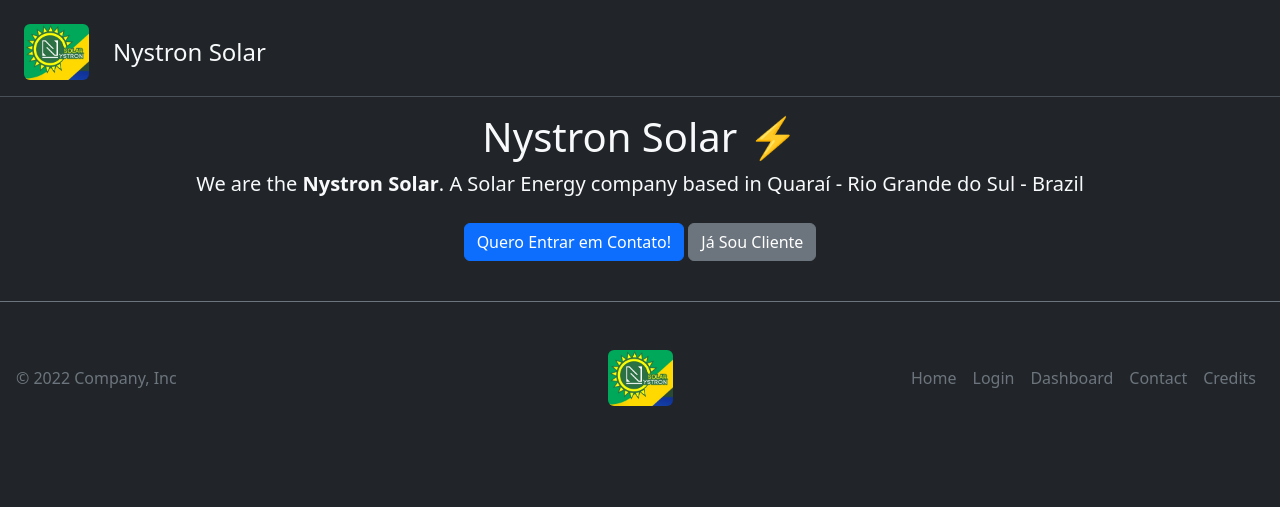
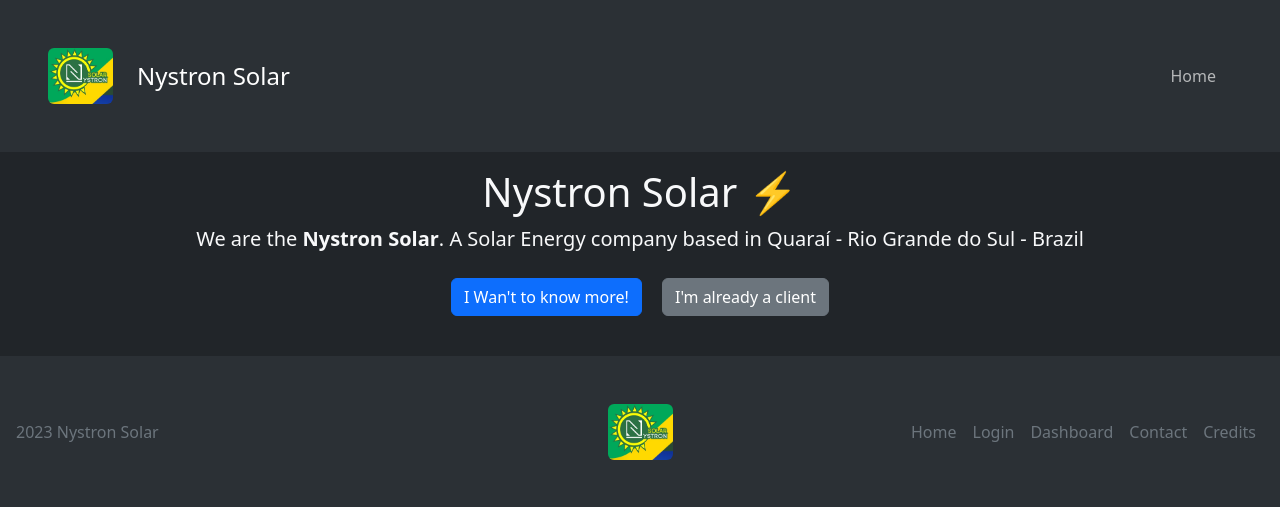
Before and after one commit to NystronSolar/Web, a Symfony app: template templates/index.html.twig in a window 1280 px wide. Shown: the top 507 px of the page. Run offline with Twig, Linux system fonts and the light colour scheme; the template is opened without the code that fills it, so the values that code supplies are empty; some libraries are stand-ins or nearby versions.

Commit message:
fix: header With Menu

```diff
--- a/src/Form/NewClientFormType.php
+++ b/src/Form/NewClientFormType.php
@@ -33,7 +33,7 @@ class NewClientFormType extends AbstractType
         ]);
     }
 
-    public function getBlockPrefix()
+    public function getBlockPrefix(): string
     {
         return '';
     }
--- a/src/Form/ReportGenerationType.php
+++ b/src/Form/ReportGenerationType.php
@@ -37,7 +37,7 @@ class ReportGenerationType extends AbstractType
         ]);
     }
 
-    public function getBlockPrefix()
+    public function getBlockPrefix(): string
     {
         return '';
     }
--- a/templates/base.html.twig
+++ b/templates/base.html.twig
@@ -23,20 +23,34 @@
         </symbol>
     </svg>
     {% block header %}
-        <header class="pb-3 pt-4 px-4 border-bottom d-flex justify-content-between align-items-center">
+        <header>
+            <nav class="navbar navbar-expand-lg bg-body-tertiary d-flex justify-content-between p-5">
                 <a href="/" class="d-flex align-items-center text-light text-decoration-none">
                     <img class="rounded me-4" src="/assets/images/nystron-solar-logo.jpg" alt="" width="65" height="56">
-                <span class="fs-4">Nystron Solar</span>
+                    <span class="fs-4 navbar-brand">Nystron Solar</span>
                 </a>
+                    <button class="navbar-toggler" type="button" data-bs-toggle="collapse" data-bs-target="#navbarNavAltMarkup" aria-controls="navbarNavAltMarkup" aria-expanded="false" aria-label="Toggle navigation">
+                        <span class="navbar-toggler-icon"></span>
+                    </button>
+                    <div>
+                        <div class="navbar-nav collapse navbar-collapse" id="navbarNavAltMarkup">
+                            <a class="nav-link px-3" href="/">Home</a>
                             {% if app.user %}
                                 <a class="nav-link px-3" href="{{ path('app.security.logout') }}">Log out</a>
+                                <a class="nav-link px-3" href="{{ path('app.dashboard.index') }}">Dashboard</a>
+                                {% if 'ROLE_ADMIN' in app.user.getroles %}
+                                    <a class="nav-link px-3" href="{{ path('app.admin.index') }}">Admin</a>
                                 {% endif %}
+                            {% endif %}
+                        </div>
+                    </div>
+            </nav>
         </header>
     {% endblock %}
     {% block main %}{% endblock %}
     {% block footer %}
-        <footer class="d-flex flex-wrap justify-content-between align-items-center py-5 px-3 border-top border-secondary">
-            <p class="col-md-4 mb-0 text-secondary">© 2022 Company, Inc</p>
+        <footer class="d-flex flex-wrap justify-content-between align-items-center py-5 px-3 bg-body-tertiary">
+            <p class="col-md-4 mb-0 text-secondary">2023 Nystron Solar</p>
 
             <a href="/" class="col-md-4 d-flex align-items-center justify-content-center mb-3 mb-md-0 me-md-auto link-dark text-decoration-none">
                 <img class="rounded" src="/assets/images/nystron-solar-logo.jpg" alt="" width="65" height="56">
--- a/templates/index.html.twig
+++ b/templates/index.html.twig
@@ -14,8 +14,8 @@
 				<p class="lead .text-secondary-emphasis">We are the
 					<span class="fw-bold">Nystron Solar</span>. A Solar Energy company based in Quaraí - Rio Grande do Sul - Brazil</p>
 				<p>
-					<a href="{{ path('app.info.contact' )}}" class="btn btn-primary my-2">Quero Entrar em Contato!</a>
-					<a href="{{ path('app.security.login' )}}" class="btn btn-secondary my-2">Já Sou Cliente</a>
+					<a href="{{ path('app.info.contact' )}}" class="btn btn-primary m-2">I Wan't to know more!</a>
+					<a href="{{ path('app.security.login' )}}" class="btn btn-secondary m-2">I'm already a client</a>
 				</p>
 			</div>
 		</section>
```
Lines whose indentation alone changed are shown as unchanged.
